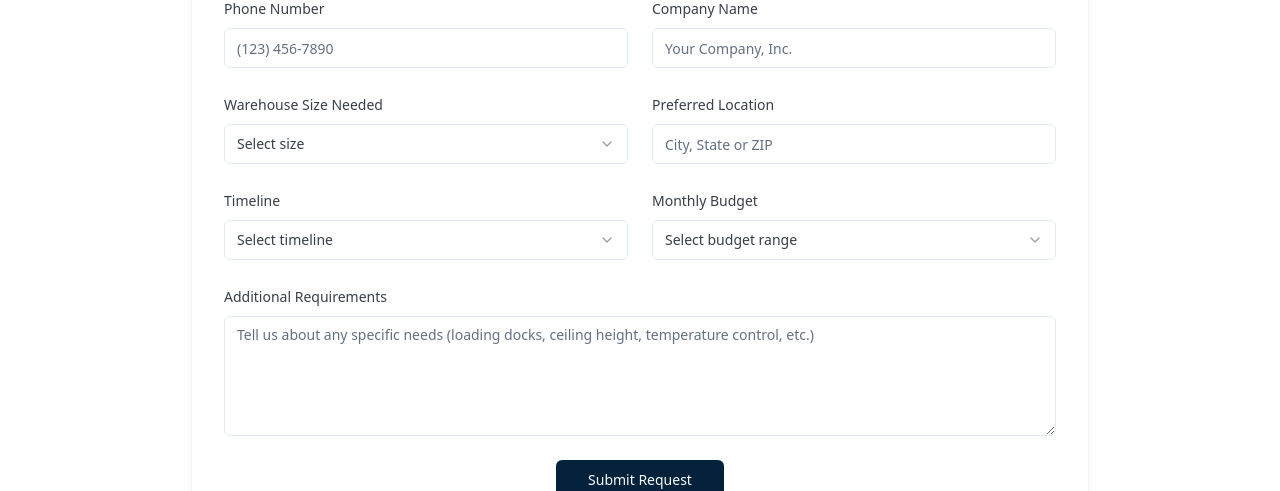
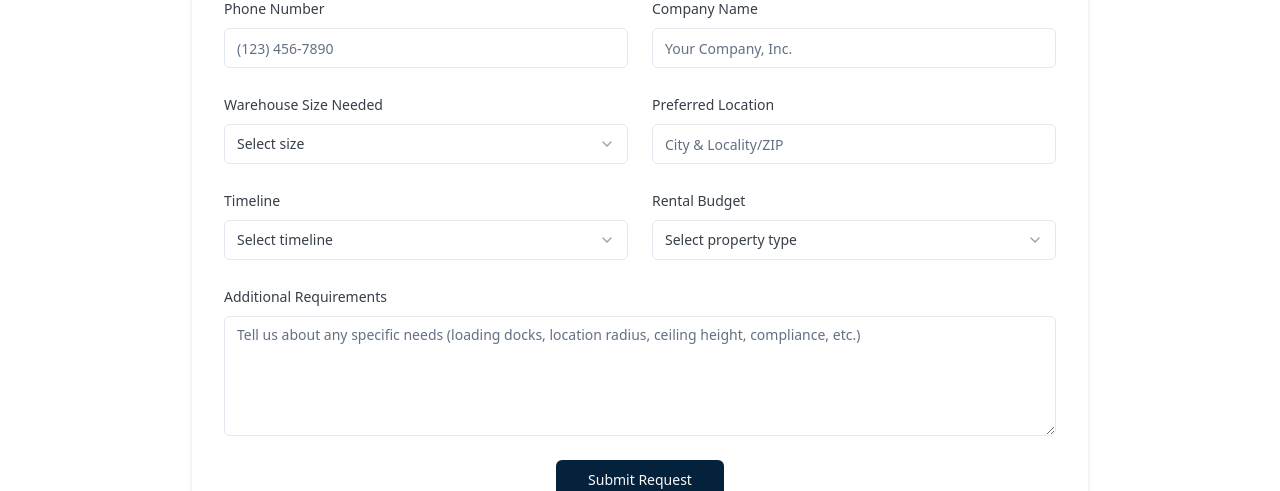
Before and after one commit to WareOnGo/wareongo-website, a React (Vite) app: page / in a window 1280 px wide. Shown: the part 2780-3271 px from the top of the page. Built offline with nearby package versions, Linux system fonts and the light colour scheme.

Commit message:
Update RequestFormSection.tsx

```diff
--- a/src/components/RequestFormSection.tsx
+++ b/src/components/RequestFormSection.tsx
@@ -49,16 +49,15 @@ const RequestFormSection = () => {
                     <SelectValue placeholder="Select size" />
                   </SelectTrigger>
                   <SelectContent>
-                    <SelectItem value="small">Small (Under 10,000 sq ft)</SelectItem>
-                    <SelectItem value="medium">Medium (10,000 - 50,000 sq ft)</SelectItem>
-                    <SelectItem value="large">Large (50,000 - 100,000 sq ft)</SelectItem>
-                    <SelectItem value="xlarge">Extra Large (Over 100,000 sq ft)</SelectItem>
+                    <SelectItem value="small">Under 10,000 sq ft</SelectItem>
+                    <SelectItem value="medium">10,000 - 50,000 sq ft</SelectItem>
+                    <SelectItem value="large">Over 50,000 sq ft</SelectItem>
                   </SelectContent>
                 </Select>
               </div>
               <div className="space-y-2">
                 <Label htmlFor="location">Preferred Location</Label>
-                <Input id="location" placeholder="City, State or ZIP" required />
+                <Input id="location" placeholder="City & Locality/ZIP" required />
               </div>
               <div className="space-y-2">
                 <Label htmlFor="timeline">Timeline</Label>
@@ -67,24 +66,23 @@ const RequestFormSection = () => {
                     <SelectValue placeholder="Select timeline" />
                   </SelectTrigger>
                   <SelectContent>
-                    <SelectItem value="urgent">Urgent (Within 30 days)</SelectItem>
-                    <SelectItem value="soon">Soon (1-3 months)</SelectItem>
-                    <SelectItem value="planning">Planning (3-6 months)</SelectItem>
-                    <SelectItem value="future">Future (6+ months)</SelectItem>
+                    <SelectItem value="urgent">Within 30 days</SelectItem>
+                    <SelectItem value="soon">1-3 months</SelectItem>
+                    <SelectItem value="planning">3-6 months</SelectItem>
+                    <SelectItem value="future">6+ months</SelectItem>
                   </SelectContent>
                 </Select>
               </div>
               <div className="space-y-2">
-                <Label htmlFor="budget">Monthly Budget</Label>
+                <Label htmlFor="budget">Rental Budget</Label>
                 <Select>
                   <SelectTrigger>
-                    <SelectValue placeholder="Select budget range" />
+                    <SelectValue placeholder="Select property type" />
                   </SelectTrigger>
                   <SelectContent>
-                    <SelectItem value="under5k">Under $5,000</SelectItem>
-                    <SelectItem value="5-10k">$5,000 - $10,000</SelectItem>
-                    <SelectItem value="10-20k">$10,000 - $20,000</SelectItem>
-                    <SelectItem value="over20k">Over $20,000</SelectItem>
+                    <SelectItem value="under5k">Grade A</SelectItem>
+                    <SelectItem value="5-10k">Grade B</SelectItem>
+                    <SelectItem value="10-20k">Others</SelectItem>
                   </SelectContent>
                 </Select>
               </div>
@@ -94,7 +92,7 @@ const RequestFormSection = () => {
               <Label htmlFor="requirements">Additional Requirements</Label>
               <Textarea
                 id="requirements"
-                placeholder="Tell us about any specific needs (loading docks, ceiling height, temperature control, etc.)"
+                placeholder="Tell us about any specific needs (loading docks, location radius, ceiling height, compliance, etc.)"
                 className="min-h-[120px]"
               />
             </div>
```
